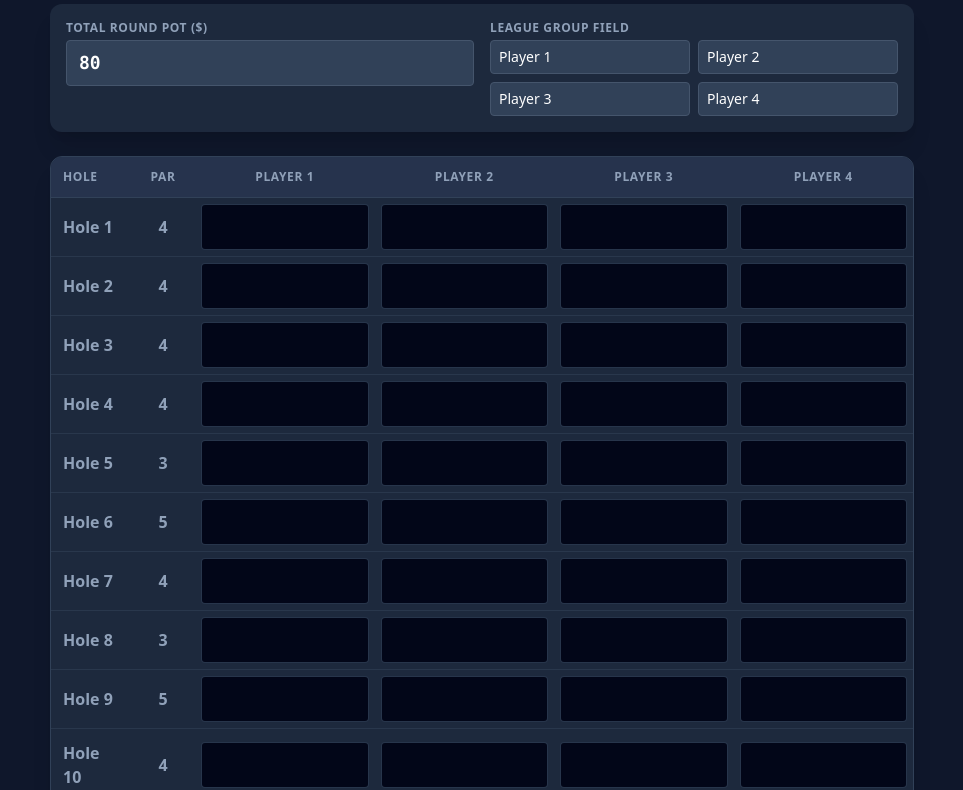
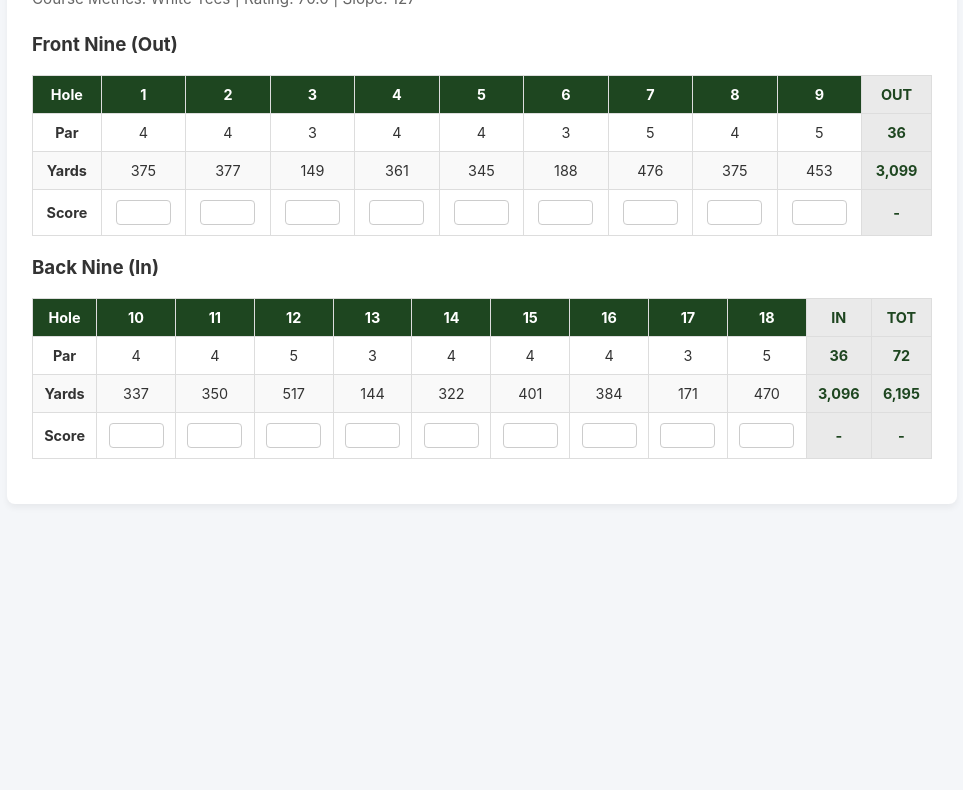
Before and after one commit to spdolan76/SkinsTracker, a plain HTML site: page index.html in a window 1280 px wide. Shown: the part 121-911 px from the top of the page, without its empty margins (158-1121 px from the left). After the commit the page ends 800 px from the top, so only its background shows below. Drawn offline with nearby package versions, Linux system fonts and the light colour scheme; no server answers.

Commit message:
Update index.html

```diff
--- a/index.html
+++ b/index.html
@@ -3,86 +3,181 @@
 <head>
     <meta charset="UTF-8">
     <meta name="viewport" content="width=device-width, initial-scale=1.0">
-    <title>Hiawatha Live Skins Tracker</title>
-    <script src="https://cdn.jsdelivr.net/npm/@tailwindcss/browser@4"></script>
-    <link rel="stylesheet" href="style.css">
+    <title>Hiawatha Landing - White Tees Tracker</title>
+    <style>
+        body { font-family: -apple-system, BlinkMacSystemFont, "Segoe UI", Roboto, sans-serif; background-color: #f4f6f9; color: #333; margin: 20px; }
+        .container { max-width: 900px; margin: 0 auto; background: white; padding: 25px; border-radius: 8px; box-shadow: 0 4px 6px rgba(0,0,0,0.05); }
+        h1 { color: #1e4620; margin-bottom: 5px; }
+        .subtitle { color: #666; margin-bottom: 25px; font-size: 0.95rem; }
+        table { width: 100%; border-collapse: collapse; margin-bottom: 20px; font-size: 0.9rem; text-align: center; }
+        th, td { padding: 10px; border: 1px solid #ddd; }
+        th { background-color: #1e4620; color: white; }
+        tr:nth-child(even) { background-color: #f9f9f9; }
+        .highlight-row { background-color: #eaeaea !important; font-weight: bold; color: #1e4620; }
+        .score-input { width: 45px; text-align: center; padding: 4px; border: 1px solid #ccc; border-radius: 4px; }
+    </style>
 </head>
-<body class="bg-slate-900 text-slate-100 font-sans min-h-screen pb-12">
+<body>
 
-    <!-- Live Notification Banner -->
-    <div id="notificationBanner" class="fixed top-4 left-1/2 transform -translate-x-1/2 z-50 bg-emerald-500 text-slate-950 font-bold px-4 py-2 rounded-full shadow-2xl opacity-0 pointer-events-none transition-all duration-300 flex items-center gap-2">
-        <span id="notificationText">Skin Carded!</span>
-    </div>
+<div class="container">
+    <h1>The Links at Hiawatha Landing</h1>
+    <div class="subtitle">Course Metrics: White Tees | Rating: 70.0 | Slope: 127</div>
 
-    <div class="max-w-4xl mx-auto px-4 pt-6">
-        <!-- Header -->
-        <header class="mb-6 text-center border-b border-slate-800 pb-4">
-            <h1 class="text-3xl font-extrabold tracking-tight text-emerald-400">The Links at Hiawatha Landing</h1>
-            <p class="text-slate-400 text-sm mt-1">Live League Skins • Gross Birdies or Better Only</p>
-        </header>
+    <form id="scorecardForm">
+        <!-- FRONT NINE -->
+        <h3>Front Nine (Out)</h3>
+        <table>
+            <thead>
+                <tr>
+                    <th>Hole</th>
+                    <th>1</th>
+                    <th>2</th>
+                    <th>3</th>
+                    <th>4</th>
+                    <th>5</th>
+                    <th>6</th>
+                    <th>7</th>
+                    <th>8</th>
+                    <th>9</th>
+                    <th class="highlight-row">OUT</th>
+                </tr>
+            </thead>
+            <tbody>
+                <tr>
+                    <td><strong>Par</strong></td>
+                    <td>4</td>
+                    <td>4</td>
+                    <td>3</td>
+                    <td>4</td>
+                    <td>4</td>
+                    <td>3</td>
+                    <td>5</td>
+                    <td>4</td>
+                    <td>5</td>
+                    <td class="highlight-row">36</td>
+                </tr>
+                <tr>
+                    <td><strong>Yards</strong></td>
+                    <td>375</td>
+                    <td>377</td>
+                    <td>149</td>
+                    <td>361</td>
+                    <td>345</td>
+                    <td>188</td>
+                    <td>476</td>
+                    <td>375</td>
+                    <td>453</td>
+                    <td class="highlight-row">3,099</td>
+                </tr>
+                <tr>
+                    <td><strong>Score</strong></td>
+                    <td><input type="number" class="score-input front" data-hole="1"></td>
+                    <td><input type="number" class="score-input front" data-hole="2"></td>
+                    <td><input type="number" class="score-input front" data-hole="3"></td>
+                    <td><input type="number" class="score-input front" data-hole="4"></td>
+                    <td><input type="number" class="score-input front" data-hole="5"></td>
+                    <td><input type="number" class="score-input front" data-hole="6"></td>
+                    <td><input type="number" class="score-input front" data-hole="7"></td>
+                    <td><input type="number" class="score-input front" data-hole="8"></td>
+                    <td><input type="number" class="score-input front" data-hole="9"></td>
+                    <td id="outTotal" class="highlight-row">-</td>
+                </tr>
+            </tbody>
+        </table>
 
-        <!-- Control & Configuration Board -->
-        <section class="bg-slate-800 rounded-xl p-4 mb-6 shadow-xl grid grid-cols-1 sm:grid-cols-2 gap-4">
-            <div>
-                <label class="block text-xs font-semibold uppercase tracking-wider text-slate-400 mb-1">Total Round Pot ($)</label>
-                <input type="number" id="potPerHole" value="80" class="w-full bg-slate-700 border border-slate-600 rounded px-3 py-2 text-white font-mono font-bold text-lg focus:outline-none focus:border-emerald-500" onchange="sendConfigToFirebase()">
-            </div>
-            <div>
-                <label class="block text-xs font-semibold uppercase tracking-wider text-slate-400 mb-1">League Group Field</label>
-                <div class="grid grid-cols-2 gap-2" id="playerInputs">
-                    <input type="text" value="Player 1" class="player-name bg-slate-700 border border-slate-600 rounded px-2 py-1.5 text-sm text-white focus:outline-none focus:border-emerald-500" onchange="sendConfigToFirebase()">
-                    <input type="text" value="Player 2" class="player-name bg-slate-700 border border-slate-600 rounded px-2 py-1.5 text-sm text-white focus:outline-none focus:border-emerald-500" onchange="sendConfigToFirebase()">
-                    <input type="text" value="Player 3" class="player-name bg-slate-700 border border-slate-600 rounded px-2 py-1.5 text-sm text-white focus:outline-none focus:border-emerald-500" onchange="sendConfigToFirebase()">
-                    <input type="text" value="Player 4" class="player-name bg-slate-700 border border-slate-600 rounded px-2 py-1.5 text-sm text-white focus:outline-none focus:border-emerald-500" onchange="sendConfigToFirebase()">
-                </div>
-            </div>
-        </section>
+        <!-- BACK NINE -->
+        <h3>Back Nine (In)</h3>
+        <table>
+            <thead>
+                <tr>
+                    <th>Hole</th>
+                    <th>10</th>
+                    <th>11</th>
+                    <th>12</th>
+                    <th>13</th>
+                    <th>14</th>
+                    <th>15</th>
+                    <th>16</th>
+                    <th>17</th>
+                    <th>18</th>
+                    <th class="highlight-row">IN</th>
+                    <th class="highlight-row">TOT</th>
+                </tr>
+            </thead>
+            <tbody>
+                <tr>
+                    <td><strong>Par</strong></td>
+                    <td>4</td>
+                    <td>4</td>
+                    <td>5</td>
+                    <td>3</td>
+                    <td>4</td>
+                    <td>4</td>
+                    <td>4</td>
+                    <td>3</td>
+                    <td>5</td>
+                    <td class="highlight-row">36</td>
+                    <td class="highlight-row">72</td>
+                </tr>
+                <tr>
+                    <td><strong>Yards</strong></td>
+                    <td>337</td>
+                    <td>350</td>
+                    <td>517</td>
+                    <td>144</td>
+                    <td>322</td>
+                    <td>401</td>
+                    <td>384</td>
+                    <td>171</td>
+                    <td>470</td>
+                    <td class="highlight-row">3,096</td>
+                    <td class="highlight-row">6,195</td>
+                </tr>
+                <tr>
+                    <td><strong>Score</strong></td>
+                    <td><input type="number" class="score-input back" data-hole="10"></td>
+                    <td><input type="number" class="score-input back" data-hole="11"></td>
+                    <td><input type="number" class="score-input back" data-hole="12"></td>
+                    <td><input type="number" class="score-input back" data-hole="13"></td>
+                    <td><input type="number" class="score-input back" data-hole="14"></td>
+                    <td><input type="number" class="score-input back" data-hole="15"></td>
+                    <td><input type="number" class="score-input back" data-hole="16"></td>
+                    <td><input type="number" class="score-input back" data-hole="17"></td>
+                    <td><input type="number" class="score-input back" data-hole="18"></td>
+                    <td id="inTotal" class="highlight-row">-</td>
+                    <td id="grandTotal" class="highlight-row">-</td>
+                </tr>
+            </tbody>
+        </table>
+    </form>
+</div>
 
-        <!-- Scorecard Responsive View Matrix -->
-        <section class="bg-slate-800 rounded-xl shadow-xl overflow-hidden mb-6 border border-slate-700">
-            <div class="overflow-x-auto">
-                <table class="w-full min-w-[600px] table-fixed border-collapse">
-                    <thead>
-                        <tr class="bg-slate-750 border-b border-slate-700 text-slate-400">
-                            <th class="w-20 p-3 text-left text-xs font-bold uppercase tracking-wider">Hole</th>
-                            <th class="w-16 p-3 text-center text-xs font-bold uppercase tracking-wider bg-slate-850/50">Par</th>
-                            <th class="p-3 text-center text-xs font-bold uppercase tracking-wider player-lbl">Player 1</th>
-                            <th class="p-3 text-center text-xs font-bold uppercase tracking-wider player-lbl">Player 2</th>
-                            <th class="p-3 text-center text-xs font-bold uppercase tracking-wider player-lbl">Player 3</th>
-                            <th class="p-3 text-center text-xs font-bold uppercase tracking-wider player-lbl">Player 4</th>
-                        </tr>
-                    </thead>
-                    <tbody id="scorecardBody" class="divide-y divide-slate-700/60">
-                        <!-- Populated by App JS Initialization -->
-                    </tbody>
-                </table>
-            </div>
-        </section>
+<script>
+    const frontInputs = document.querySelectorAll('.score-input front');
+    const backInputs = document.querySelectorAll('.score-input back');
+    const allInputs = document.querySelectorAll('.score-input');
 
-        <!-- Real-Time Metrics & Dashboards -->
-        <section class="grid grid-cols-1 md:grid-cols-2 gap-6">
-            <!-- Dynamic Payout Ledger -->
-            <div class="bg-slate-800 rounded-xl p-5 shadow-xl border border-slate-700">
-                <h2 class="text-xl font-bold text-slate-200 mb-4 flex justify-between items-center">
-                    <span>Skins Split Payout</span>
-                    <span class="text-xs bg-emerald-950 text-emerald-400 font-mono px-2.5 py-1 rounded border border-emerald-800" id="totalPotDisplay">Total Pot: $80 (0 Skins)</span>
-                </h2>
-                <div id="payoutContainer" class="space-y-3">
-                    <!-- Dynamic Ledger Target -->
-                </div>
-            </div>
+    allInputs.forEach(input => {
+        input.addEventListener('input', calculateTotals);
+    });
 
-            <!-- Skin Verification Analysis Feed -->
-            <div class="bg-slate-800 rounded-xl p-5 shadow-xl border border-slate-700 flex flex-col">
-                <h2 class="text-xl font-bold text-slate-200 mb-4">Live Skins Audit Log</h2>
-                <div class="overflow-y-auto max-h-64 flex-1 space-y-2 text-sm pr-1" id="analysisLog">
-                    <!-- Dynamic Feed Target -->
-                </div>
-            </div>
-        </section>
-    </div>
+    function calculateTotals() {
+        let outSum = 0;
+        let inSum = 0;
 
-    <!-- Application Script Module Injection -->
-    <script type="module" src="app.js"></script>
+        document.querySelectorAll('.score-input.front').forEach(i => {
+            outSum += Number(i.value) || 0;
+        });
+
+        document.querySelectorAll('.score-input.back').forEach(i => {
+            inSum += Number(i.value) || 0;
+        });
+
+        document.getElementById('outTotal').textContent = outSum > 0 ? outSum : '-';
+        document.getElementById('inTotal').textContent = inSum > 0 ? inSum : '-';
+        document.getElementById('grandTotal').textContent = (outSum + inSum) > 0 ? (outSum + inSum) : '-';
+    }
+</script>
+
 </body>
 </html>
```
